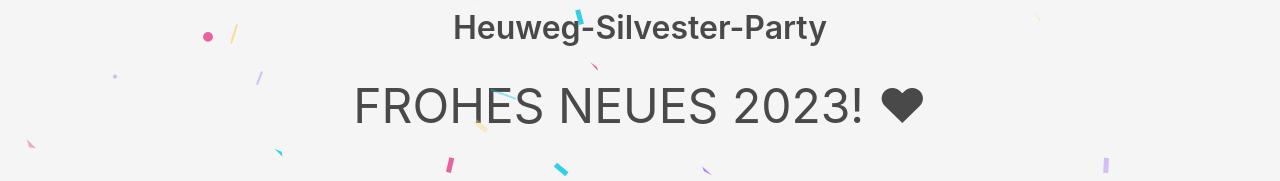
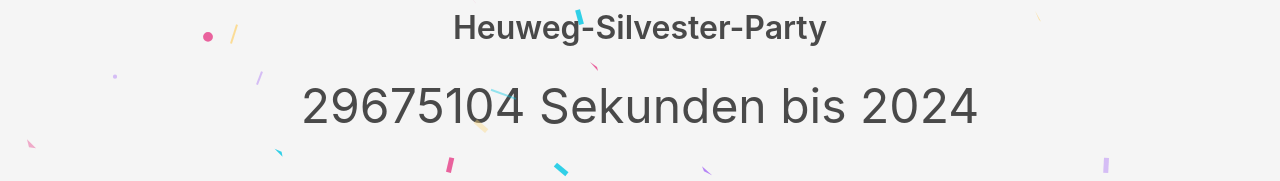
Before and after one commit to dystopia3103/silvester, a website: page index.html in a window 1280 px wide. Shown: the part 324-505 px from the top of the page. Drawn offline with nearby package versions, Linux system fonts and the light colour scheme.

Commit message:
ready for 2024

```diff
--- a/index.html
+++ b/index.html
@@ -4,23 +4,28 @@
     <meta charset="UTF-8">
     <title>Silvester</title>
     <script src="index.min.js"></script>
-    <link rel="stylesheet" href="https://cdnjs.cloudflare.com/ajax/libs/bulma/0.9.4/css/bulma.min.css" integrity="sha512-HqxHUkJM0SYcbvxUw5P60SzdOTy/QVwA1JJrvaXJv4q7lmbDZCmZaqz01UPOaQveoxfYRv1tHozWGPMcuTBuvQ==" crossorigin="anonymous" referrerpolicy="no-referrer" />
+    <link rel="stylesheet" href="https://cdnjs.cloudflare.com/ajax/libs/bulma/0.9.4/css/bulma.min.css"
+          integrity="sha512-HqxHUkJM0SYcbvxUw5P60SzdOTy/QVwA1JJrvaXJv4q7lmbDZCmZaqz01UPOaQveoxfYRv1tHozWGPMcuTBuvQ=="
+          crossorigin="anonymous" referrerpolicy="no-referrer"/>
     <style>
         html, body {
             height: 100%;
             overflow: hidden;
         }
+
         canvas {
             width: 100%;
             height: 100%;
             position: absolute;
         }
+
         .hero-body {
             display: flex;
             flex-direction: column;
             justify-content: center;
             align-items: center;
         }
+
         #bender {
             left: 0;
             bottom: 0;
@@ -47,21 +52,22 @@
             Heuweg-Silvester-Party
         </p>
         <p class="is-size-1" id="timer"></p>
-		  <img id="bender" src="bender.png" />
-		  <img id="beanie" src="beanie.png" />
+        <img id="bender" src="bender.png"/>
+        <img id="beanie" src="beanie.png"/>
     </div>
     <script>
         const timer = document.getElementById("timer");
-	const confettiSettings = { target: 'my-canvas' };
+        const confettiSettings = {target: 'my-canvas'};
         const confetti = new ConfettiGenerator(confettiSettings);
+        const year = 2024;
         confetti.render();
 
-	setInterval(function() {
-		const dif = (new Date('2023-01-01 00:00:00') - new Date()) / 1000
+        setInterval(function () {
+            const dif = (new Date(`${year}-01-01 00:00:00`) - new Date()) / 1000
             const secs = Math.round(dif);
             timer.innerHTML = secs <= 0
-			? "FROHES NEUES 2023! &#9829;"
-			: timer.innerHTML = secs + " Sekunden bis 2023";
+                ? `FROHES NEUES ${year}! &#9829;`
+                : timer.innerHTML = `${secs} Sekunden bis ${year}`;
         }, 100);
     </script>
 </div>
```
Lines whose indentation alone changed are shown as unchanged.
